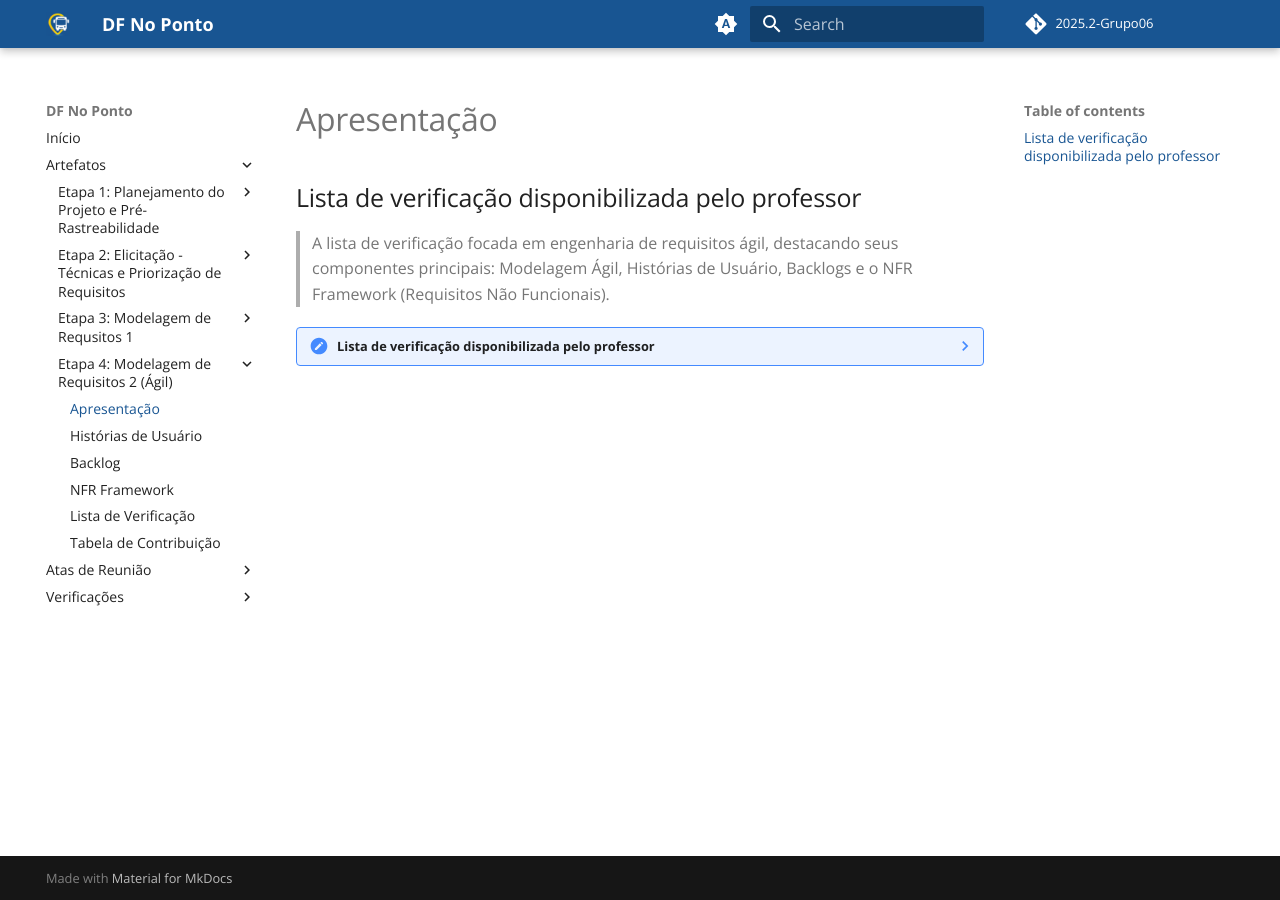
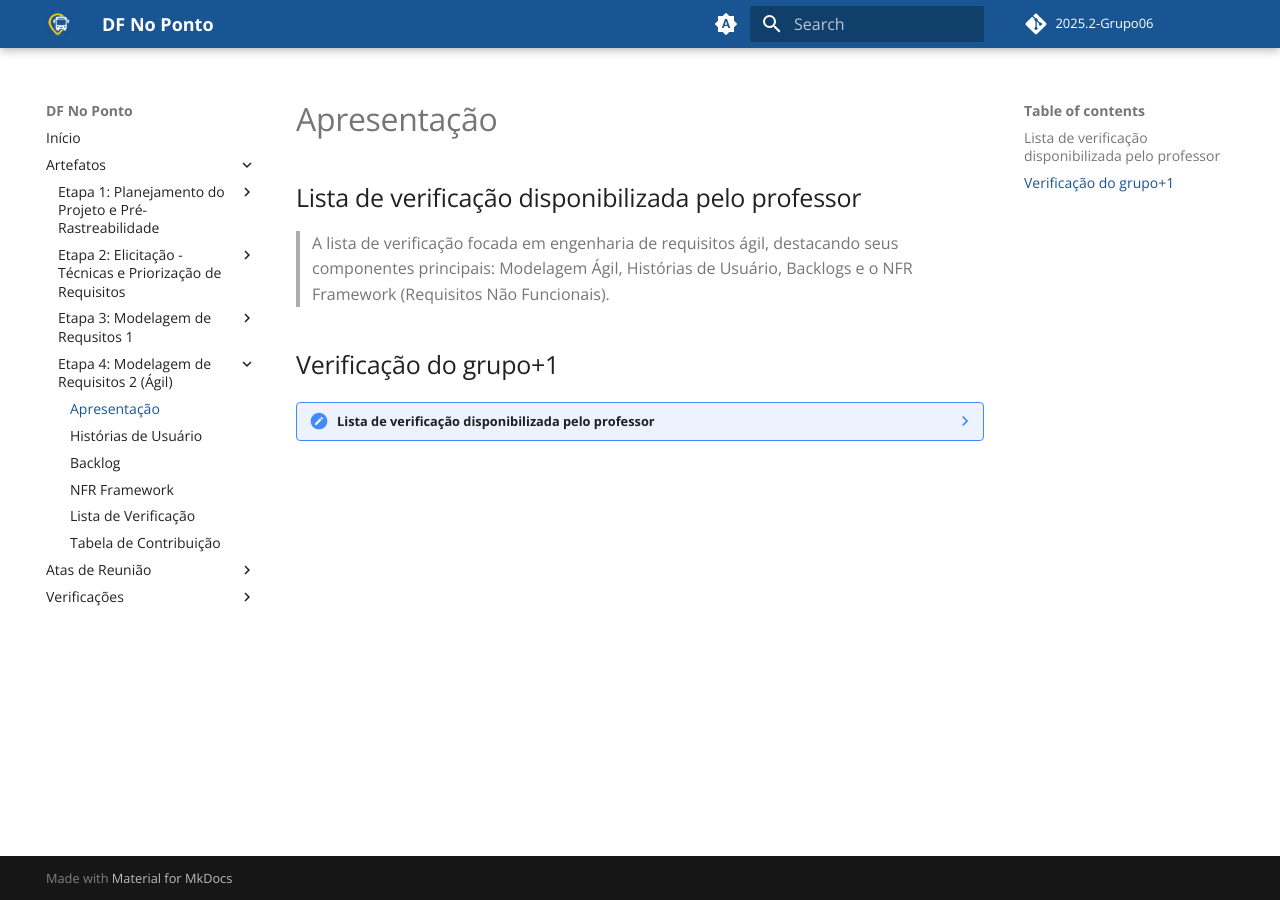
Before and after one commit to Requisitos-de-Software/2025.2-Grupo06, an MkDocs documentation site: the page built from docs/Apresentação/apresentacao04.md, in a window 1280 px wide. Built offline with MkDocs 1.6.1 and Material for MkDocs 9.7.7, drawn with Linux system fonts in a browser that asks for light colours; comment, search, counter and statistics services are not loaded.

Commit message:
Update apresentacao04.md

```diff
--- a/docs/Apresentação/apresentacao04.md
+++ b/docs/Apresentação/apresentacao04.md
@@ -1,7 +1,7 @@
 ## Lista de verificação disponibilizada pelo professor
 
 >A lista de verificação focada em engenharia de requisitos ágil, destacando seus componentes principais: Modelagem Ágil, Histórias de Usuário, Backlogs e o NFR Framework (Requisitos Não Funcionais).
-
+##  Verificação do grupo+1
 ??? note "Lista de verificação disponibilizada pelo professor"
 
     | **ID** | **Item de Verificação** | **Conforme / Não Conforme** | **Observações / Evidências** | **Avaliador** | **Data** | **Hora** |
```
